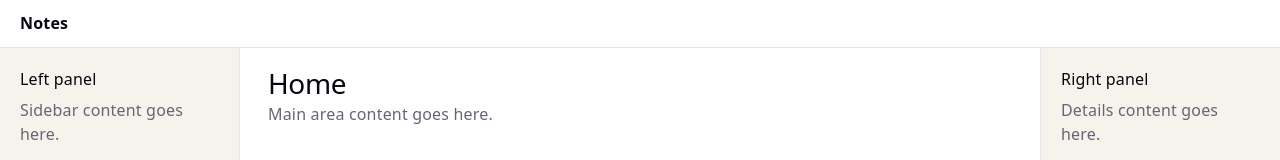
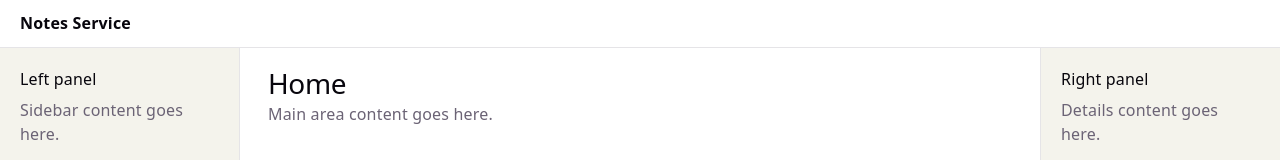
Before and after one commit to mauro-franzoy/ai-assisted-prototyped-ui-for-notes-service, a React (Vite) app: page / in a window 1280 px wide. Shown: the top 160 px of the page. Built offline with nearby package versions, Linux system fonts and the light colour scheme.

Commit message:
feat: update page title and brand name to Notes Service
- Set HTML title to Notes Service in index.html

- Update document.title and header brand name in App.jsx

- Add and update unit tests in App.test.jsx

Co-authored-by: Antigravity

```diff
--- a/index.html
+++ b/index.html
@@ -4,7 +4,7 @@
     <meta charset="UTF-8" />
     <link rel="icon" type="image/svg+xml" href="/favicon.svg" />
     <meta name="viewport" content="width=device-width, initial-scale=1.0" />
-    <title>react-ui-for-notes</title>
+    <title>Notes Service</title>
   </head>
   <body>
     <div id="root"></div>
--- a/src/App.jsx
+++ b/src/App.jsx
@@ -1,10 +1,15 @@
+import { useEffect } from 'react'
 import './App.css'
 
 function App() {
+  useEffect(() => {
+    document.title = 'Notes Service'
+  }, [])
+
   return (
     <div className="app">
       <header className="app-header">
-        <p className="app-brand">Notes</p>
+        <p className="app-brand">Notes Service</p>
       </header>
 
       <aside className="app-panel app-panel-left" aria-label="Left panel">
```
Also changed, not shown: 1 other file (tests, documents, lock files or other folders).
